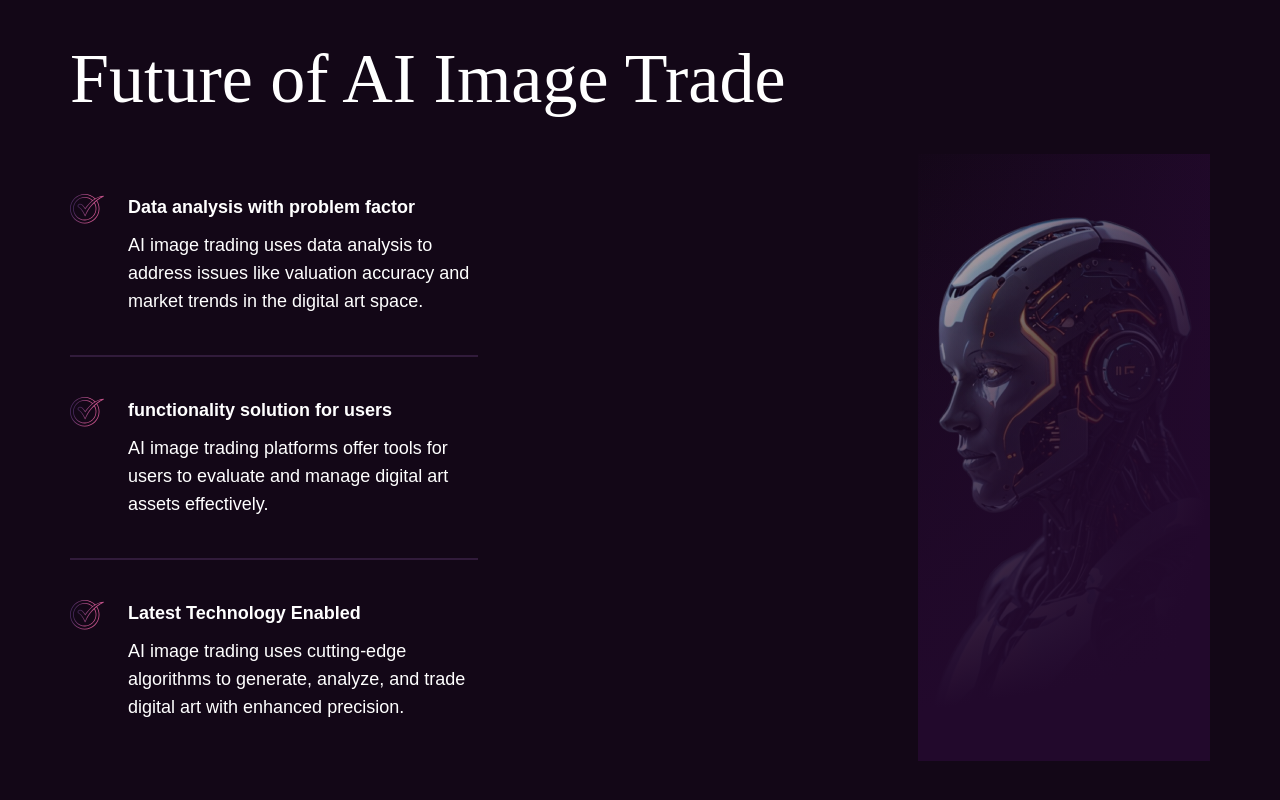
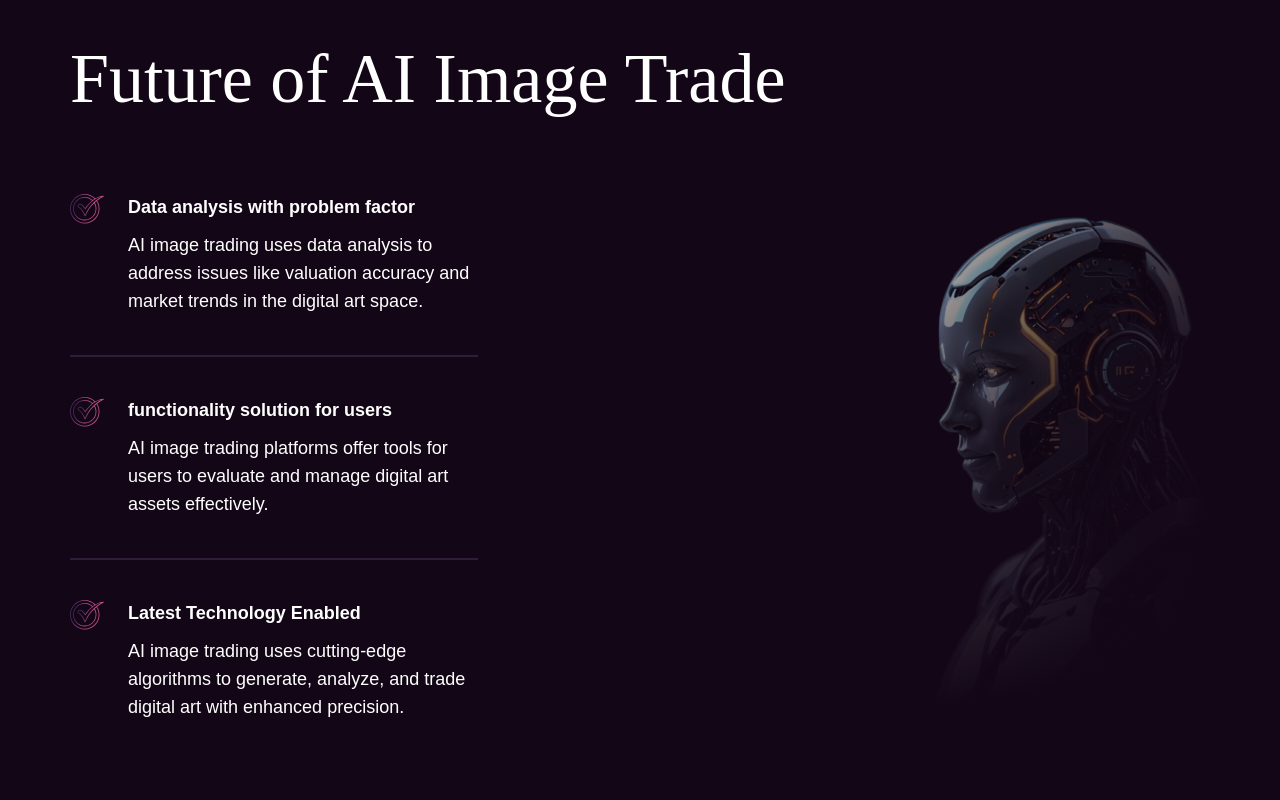
Before and after one commit to AbhishekKatnoria/NFT, a React (Create React App) app: page / in a window 1280 px wide. Shown: the part 3324-4124 px from the top of the page. Built offline with nearby package versions, Linux system fonts and the light colour scheme; the HTML template or start-up script is replaced by a standard one.

Commit message:
Changed the linear-gradient

```diff
--- a/src/index.css
+++ b/src/index.css
@@ -26,10 +26,10 @@
   );
   --background-linear-gradient-sec: linear-gradient(
       171.03deg,
-      rgba(34, 9, 44, 0) -0.1%,
-      #22092c 85.39%
+      rgba(19, 7, 23, 0) -0.1%,
+      #130717 85.39%
     ),
-    linear-gradient(102.42deg, rgba(34, 9, 44, 0) -7.07%, #22092c 86.05%);
+    linear-gradient(102.42deg, rgba(19, 7, 23, 0) -7.07%, #130717 86.05%);
 
   /* Font */
   --font-primary: "Bakbak One", "cursive";
```
